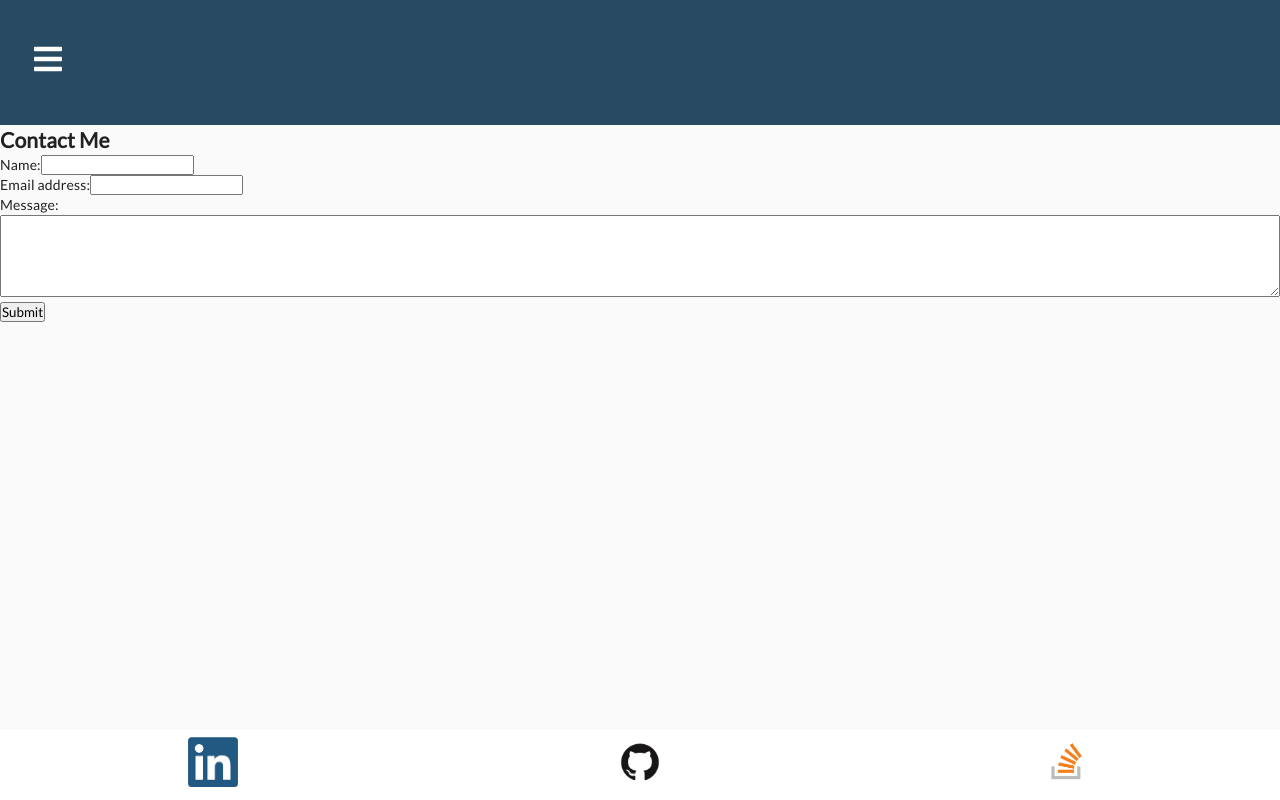
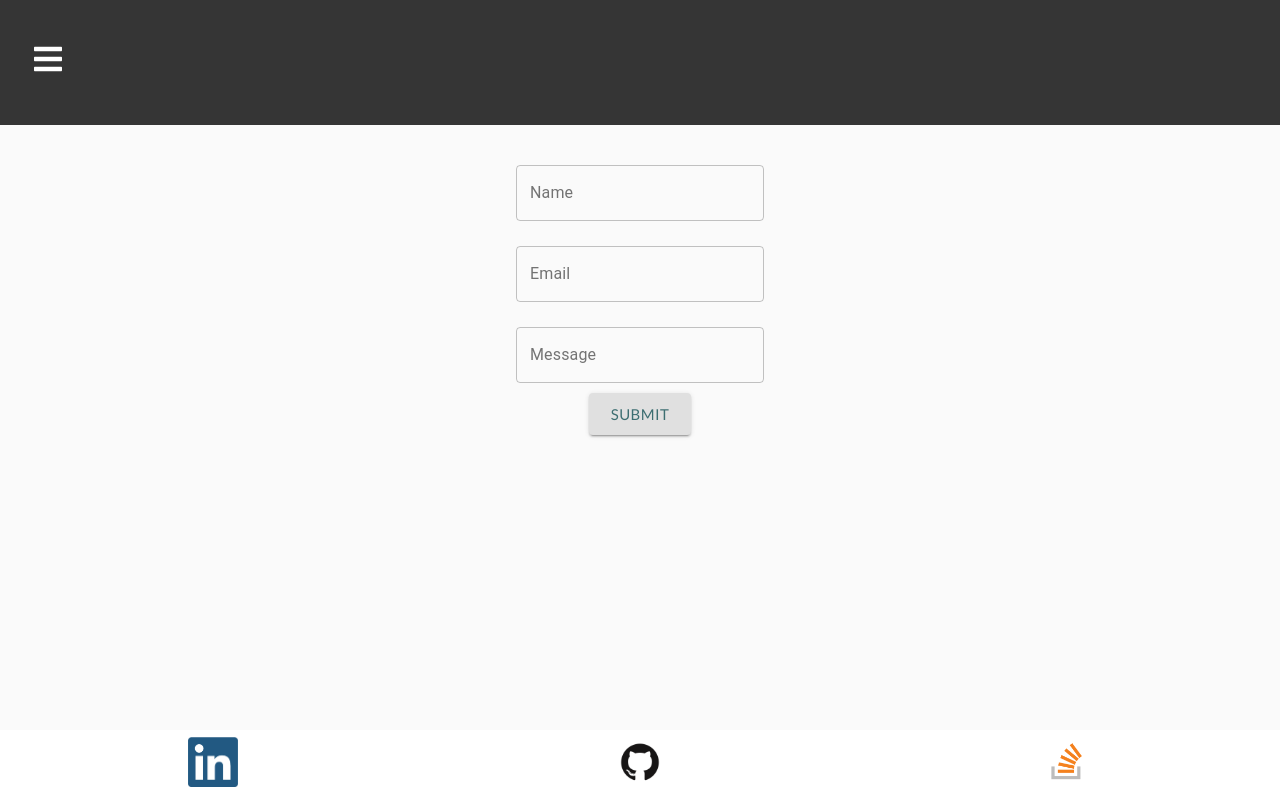
Before and after one commit to WestenskowTristan/My-Portfolio, a React (Create React App) app: page /contact in a window 1280 px wide. Built offline with nearby package versions, Linux system fonts and the light colour scheme; a web font is replaced by a local one.

Commit message:
adding animations to the page transitions

```diff
--- a/package.json
+++ b/package.json
@@ -8,6 +8,7 @@
     "@testing-library/jest-dom": "^5.14.1",
     "@testing-library/react": "^11.2.7",
     "@testing-library/user-event": "^12.8.3",
+    "framer-motion": "^4.1.17",
     "react": "^17.0.2",
     "react-dom": "^17.0.2",
     "react-icons": "^4.2.0",
--- a/src/App.js
+++ b/src/App.js
@@ -1,4 +1,5 @@
 import React, { lazy, Suspense } from "react";
+import { AnimatePresence } from "framer-motion";
 import AboutPage from "./pages/AboutPage";
 import "./App.css";
 import Navbar from "./components/Navbar";
@@ -18,12 +19,14 @@ const App = () => {
           <Router>
             <Suspense fallback={<h1>Loading...</h1>}>
               <Navbar />
+              <AnimatePresence exitBeforeEnter>
                 <Switch>
                   <Route exact path="/" component={AboutPage} />
                   <Route exact path="/contact" component={ContactPage} />
                   <Route exact path="/portfolio" component={PortfolioPage} />
                   <Route exact path="/resume" component={ResumePage} />
                 </Switch>
+              </AnimatePresence>
             </Suspense>
           </Router>
         </div>
--- a/src/components/About/index.js
+++ b/src/components/About/index.js
@@ -1,6 +1,8 @@
 import React from "react";
 import { makeStyles, createStyles, Grid } from "@material-ui/core";
 import AboutImage from "../../assets/IMG_0554.JPG";
+import pageTransition from "../PageTransition";
+import { motion } from "framer-motion";
 
 const useStyles = makeStyles((theme) =>
   createStyles({
@@ -10,7 +12,7 @@ const useStyles = makeStyles((theme) =>
     },
     header: {
       ...theme.fonts.secondary,
-      color: theme.colors.primary,
+      color: theme.colors.secondary,
       fontSize: "60px",
     },
     header2: {
@@ -65,6 +67,7 @@ const useStyles = makeStyles((theme) =>
 const About = () => {
   const classes = useStyles();
   return (
+    <motion.div initial="out" animate="in" exit="out" variants={pageTransition}>
       <Grid container>
         <Grid
           item
@@ -89,17 +92,19 @@ const About = () => {
           <h1 className={classes.header}>About Me</h1>
           <h2 className={classes.header2}>My name is Tristan Westenskow.</h2>
           <p className={classes.aboutInfo}>
-          Welcome, I am honored to have you come take a gander at my portfolio!
-          I am very eager in learning everything I can possibly know about
-          full-stack web development, because that is what I like to do!
-          Building websites isn't only a career choice for me, it's what I am
-          passionate about. Everyday I strive to expande my knowledge about both
-          front-end and back-end. I have graduated from the University of Utah
-          coding bootcamp and have made a lot of projects both during and after
-          the program. Take a look around my webpage to see everything.
+            Welcome, I am honored to have you come take a gander at my
+            portfolio! I am very eager in learning everything I can possibly
+            know about full-stack web development, because that is what I like
+            to do! Building websites isn't only a career choice for me, it's
+            what I am passionate about. Everyday I strive to expande my
+            knowledge about both front-end and back-end. I have graduated from
+            the University of Utah coding bootcamp and have made a lot of
+            projects both during and after the program. Take a look around my
+            webpage to see everything.
           </p>
         </Grid>
       </Grid>
+    </motion.div>
   );
 };
 
--- a/src/components/Contact/Contact.css
+++ /dev/null
@@ -1,3 +0,0 @@
-.text-box {
-  width: 100%;
-}
--- a/src/components/Contact/index.js
+++ b/src/components/Contact/index.js
@@ -1,87 +1,90 @@
 import React, { useState } from "react";
-import { validateEmail } from "../../utils/helpers";
-import "./Contact.css";
+import {
+  Grid,
+  makeStyles,
+  createStyles,
+  TextField,
+  Button,
+} from "@material-ui/core";
+import { motion } from "framer-motion";
+import pageTransition from "../PageTransition";
 
-function ContactForm() {
-  const [formState, setFormState] = useState({
-    name: "",
-    email: "",
-    message: "",
-  });
+const useStyles = makeStyles((theme) =>
+  createStyles({
+    gridContainer: {
+      padding: "15px",
+    },
+    textInput: {
+      marginTop: "25px",
+    },
+    buttonContainer: {
+      margin: "0",
+    },
+    submitButton: {
+      marginTop: "10px",
+      color: theme.colors.secondary,
+    },
+  })
+);
 
-  const [errorMessage, setErrorMessage] = useState("");
+const ContactForm = () => {
+  const classes = useStyles();
 
-  const handleSubmit = (e) => {
-    e.preventDefault();
-    if (!errorMessage) {
-      setFormState({ [e.target.name]: e.target.value });
-      console.log("Form", formState);
-    }
-  };
+  const [emailInput, setEmailValue] = useState("");
+  const [nameInput, setNameValue] = useState("");
+  const [messageInput, setMessageValue] = useState("");
 
-  const handleChange = (e) => {
-    if (e.target.name === "email") {
-      const isValid = validateEmail(e.target.value);
-      if (!isValid) {
-        setErrorMessage("Your email is invalid.");
-      } else {
-        setErrorMessage("");
-      }
-    } else {
-      if (!e.target.value.length) {
-        setErrorMessage(`${e.target.name} is required.`);
-      } else {
-        setErrorMessage("");
-      }
-    }
-    if (!errorMessage) {
-      setFormState({ ...formState, [e.target.name]: e.target.value });
-    }
+  const handleSubmit = () => {
+    console.log("Submitted", emailInput);
+    setEmailValue("");
   };
 
   return (
-    <section>
-      <h1 data-testid="h1tag">Contact Me</h1>
-      <form id="contact-form" onSubmit={handleSubmit}>
-        <div>
-          <label htmlFor="name">Name:</label>
-          <input
-            type="text"
-            defaultValue={formState.name}
-            onBlur={handleChange}
-            name="name"
+    <motion.div initial="out" animate="in" exit="out" variants={pageTransition}>
+      <Grid
+        container
+        direction="column"
+        justifyContent="space-evenly"
+        alignItems="center"
+        className={classes.gridContainer}
+      >
+        <Grid item xs={6} className={classes.textInput}>
+          <TextField
+            variant="outlined"
+            value={nameInput}
+            label="Name"
+            onChange={(e) => setNameValue(e.target.value)}
           />
-        </div>
-        <div>
-          <label htmlFor="email">Email address:</label>
-          <input
-            type="email"
-            defaultValue={formState.email}
-            onBlur={handleChange}
-            name="email"
+        </Grid>
+        <Grid item xs={6} className={classes.textInput}>
+          <TextField
+            variant="outlined"
+            value={emailInput}
+            label="Email"
+            onChange={(e) => setEmailValue(e.target.value)}
           />
-        </div>
-        <div>
-          <label htmlFor="message">Message:</label>
-          <textarea
-            className="text-box"
-            name="message"
-            defaultValue={formState.message}
-            onBlur={handleChange}
-            rows="5"
+        </Grid>
+        <Grid item xs={6} className={classes.textInput}>
+          <TextField
+            variant="outlined"
+            value={messageInput}
+            label="Message"
+            onChange={(e) => setMessageValue(e.target.value)}
           />
-          {errorMessage && (
-            <div>
-              <p className="error-text">{errorMessage}</p>
-            </div>
-          )}
-        </div>
-        <button data-testid="button" type="submit">
-          Submit
-        </button>
-      </form>
-    </section>
+        </Grid>
+        <Grid item xs={6} className={classes.buttonContainer}>
+          <Button
+            variant="contained"
+            onClick={handleSubmit}
+            size="large"
+            className={classes.submitButton}
+          >
+            Submit
+          </Button>
+        </Grid>
+      </Grid>
+    </motion.div>
   );
-}
+};
 
 export default ContactForm;
--- a/src/components/Navbar/Navbar.css
+++ b/src/components/Navbar/Navbar.css
@@ -1,5 +1,5 @@
 .navbar {
-  background-color: #284b63;
+  background-color: #353535;
   height: 125px;
   display: flex;
   justify-content: start;
@@ -13,7 +13,7 @@
 }
 
 .nav-menu {
-  background-color: #284b63;
+  background-color: #353535;
   width: 250px;
   height: 100vh;
   display: flex;
@@ -61,7 +61,7 @@
 }
 
 .navbar-toggle {
-  background-color: #284b63;
+  background-color: #353535;
   width: 100%;
   height: 80px;
   display: flex;
@@ -69,6 +69,6 @@
   align-items: center;
 }
 
-span {
+.item-span {
   margin-left: 16px;
 }
--- /dev/null
+++ b/src/components/PageTransition/index.js
@@ -0,0 +1,15 @@
+import react from "react";
+import { AnimatePresence, motion } from "framer-motion";
+
+const pageTransition = {
+  in: {
+    opacity: 1,
+    y: 0,
+  },
+  out: {
+    opacity: 0,
+    y: "-100%",
+  },
+};
+
+export default pageTransition;
--- a/src/components/Portfolio/index.js
+++ b/src/components/Portfolio/index.js
@@ -2,6 +2,7 @@ import React from "react";
 import Image from "../Image";
 import PortWorkImg from "../../assets/work-img/screenshot3.png";
 import PortProjectImg from "../../assets/work-img/2021-07-04 (2).png";
+
 import "./Portfolio.css";
 
 const Portfolio = () => {
--- a/src/components/Resume/index.js
+++ b/src/components/Resume/index.js
@@ -1,8 +1,10 @@
+import { motion } from "framer-motion";
+import pageTransition from "../PageTransition";
 import React from "react";
 
 const MyResume = () => {
   return (
-    <div>
+    <motion.div initial="out" animate="in" exit="out" variants={pageTransition}>
       <div>
         <h1>What I know</h1>
       </div>
@@ -41,7 +43,7 @@ const MyResume = () => {
           </ul>
         </div>
       </div>
-    </div>
+    </motion.div>
   );
 };
 
```
Also changed, not shown: src/components/Navbar/index.js (+15 -15 lines), 1 other file (tests, documents, lock files or other folders). Lines whose indentation alone changed are shown as unchanged.
